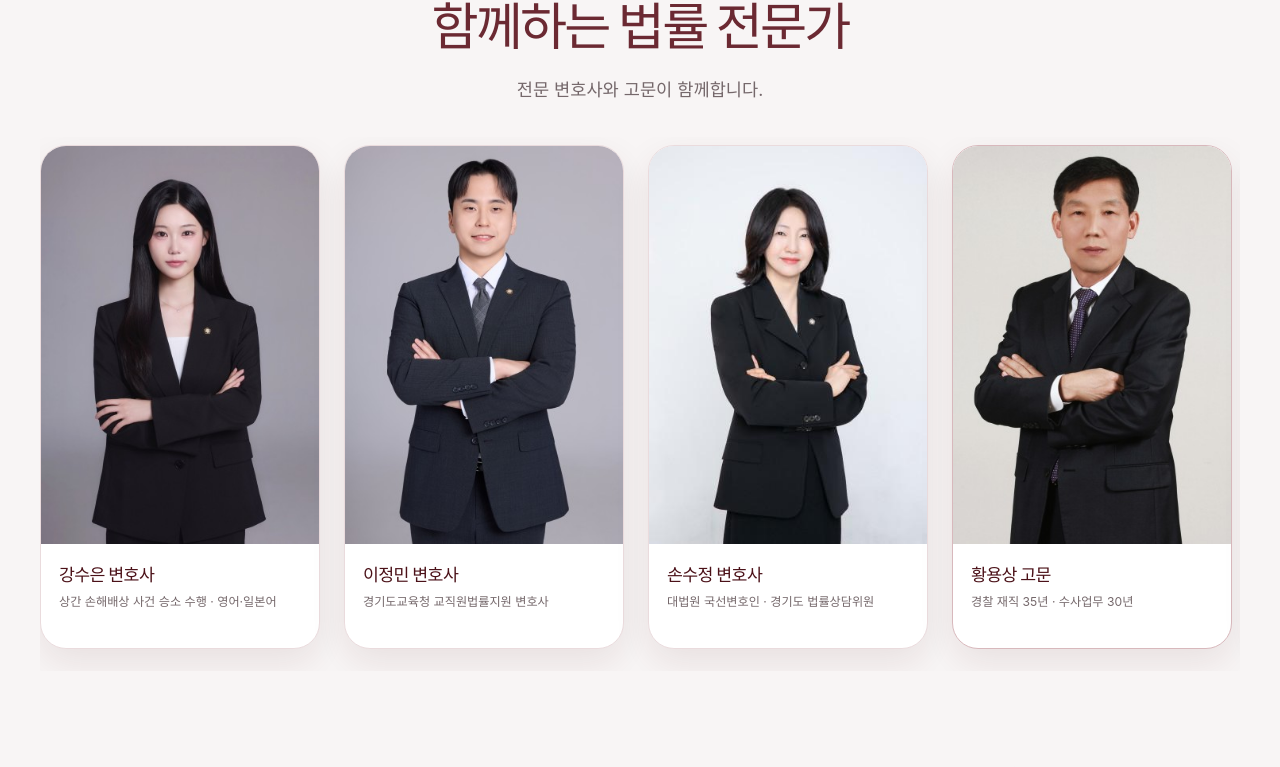
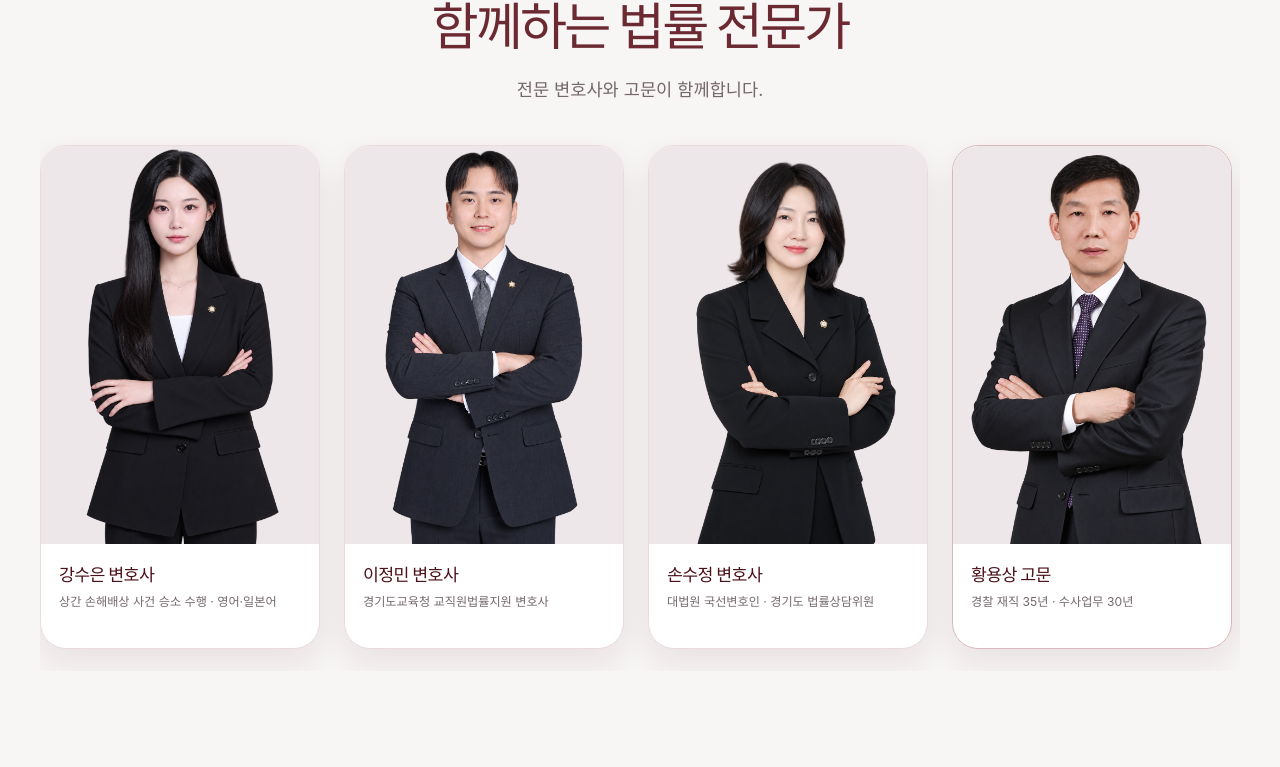
Before and after one commit to tara794600-bot/joeongsung, a React (Vite) app: page / in a window 1280 px wide. Shown: the part 1943-2710 px from the top of the page. Built offline with nearby package versions, Linux system fonts and the light colour scheme.

Commit message:
Add files via upload

```diff
--- a/src/App.css
+++ b/src/App.css
@@ -1449,6 +1449,18 @@ main {
     transform: translate3d(0, 32px, 0);
   }
 
+  .motion-ready .chat-bubbles [data-reveal='left'] {
+    transform: translate3d(-36px, 0, 0);
+  }
+
+  .motion-ready .chat-bubbles [data-reveal='right'] {
+    transform: translate3d(36px, 0, 0);
+  }
+
+  .motion-ready .chat-bubbles [data-reveal].is-visible {
+    transform: translate3d(0, 0, 0);
+  }
+
   .page-shell {
     width: min(100% - 28px, 520px);
   }
--- a/src/App.tsx
+++ b/src/App.tsx
@@ -95,42 +95,42 @@ const steps = [
 const legalExperts = [
   {
     name: '서지원 변호사',
-    image: '/images/naran-seo-jiwon.jpg',
+    image: '/images/naran-seo-jiwon-transparent.png',
     career: '대한변협 인증 형사법·부동산 전문변호사',
   },
   {
     name: '최지연 변호사',
-    image: '/images/naran-choi-jiyeon.jpg',
+    image: '/images/naran-choi-jiyeon-transparent.png',
     career: '서울도봉·강북경찰서 경미범죄 심사위원',
   },
   {
     name: '정이든 변호사',
-    image: '/images/naran-jung-ideun.jpg',
+    image: '/images/naran-jung-ideun-transparent.png',
     career: '대한변협 인증 부동산 전문변호사',
   },
   {
     name: '문인정 변호사',
-    image: '/images/naran-moon-injeong.png',
+    image: '/images/naran-moon-injeong-transparent.png',
     career: '대한변협 인증 형사법 전문변호사',
   },
   {
     name: '강수은 변호사',
-    image: '/images/naran-kang-sueun.jpg',
+    image: '/images/naran-kang-sueun-transparent.png',
     career: '상간 손해배상 사건 승소 수행 · 영어·일본어',
   },
   {
     name: '이정민 변호사',
-    image: '/images/naran-lee-jungmin.jpg',
+    image: '/images/naran-lee-jungmin-transparent.png',
     career: '경기도교육청 교직원법률지원 변호사',
   },
   {
     name: '손수정 변호사',
-    image: '/images/naran-son-sujeong.png',
+    image: '/images/naran-son-sujeong-transparent.png',
     career: '대법원 국선변호인 · 경기도 법률상담위원',
   },
   {
     name: '황용상 고문',
-    image: '/images/naran-hwang-yongsang.jpg',
+    image: '/images/naran-hwang-yongsang.png',
     career: '경찰 재직 35년 · 수사업무 30년',
   },
 ]
@@ -695,7 +695,10 @@ function App() {
             <p className="section-kicker">PRIVATE CONSULTATION</p>
             <h2 id="consultation-title">확실한 결과 정성이 책임집니다</h2>
           </div>
-          <div className="chat-bubbles" aria-hidden="true" data-reveal="scale"><p>탐정법인 정성입니다.<br />무엇을 도와드릴까요?</p><p>심증은 있는데… 물증이 없어요.<br />가능할까요?</p></div>
+          <div className="chat-bubbles" aria-hidden="true">
+            <p data-reveal="left">탐정법인 정성입니다.<br />무엇을 도와드릴까요?</p>
+            <p data-reveal="right" style={{ '--reveal-delay': '140ms' } as CSSProperties}>심증은 있는데… 물증이 없어요.<br />가능할까요?</p>
+          </div>
           <form className="consultation-form" onSubmit={submitConsultation} data-reveal="up">
             <div className="honeypot" aria-hidden="true"><label htmlFor="website">웹사이트</label><input id="website" name="website" tabIndex={-1} autoComplete="off" value={form.website} onChange={(event) => setForm({ ...form, website: event.target.value })} /></div>
             <label><span>이름</span><input required maxLength={30} autoComplete="name" placeholder="성함을 입력해주세요." value={form.name} onChange={(event) => setForm({ ...form, name: event.target.value })} /></label>
```
